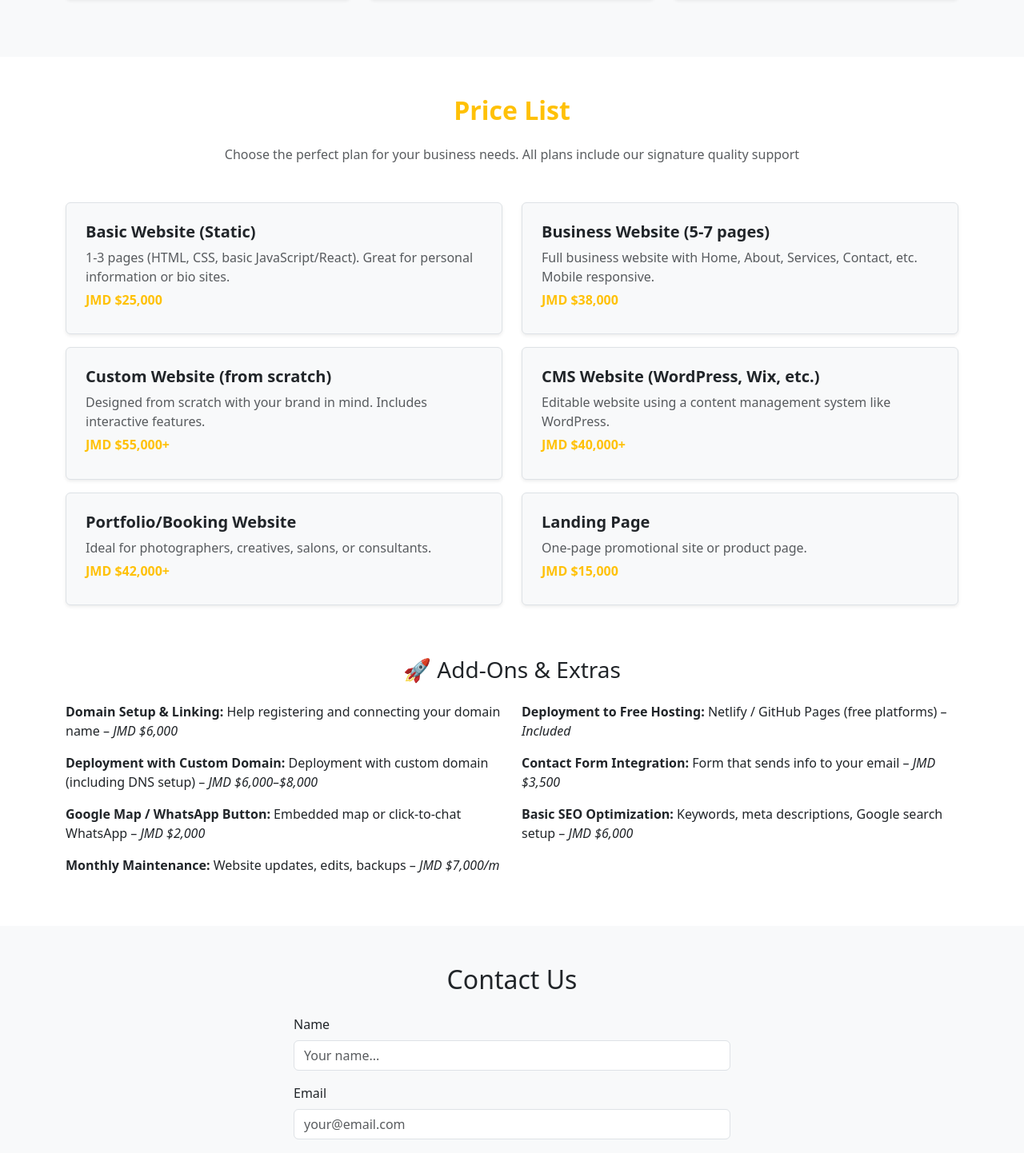
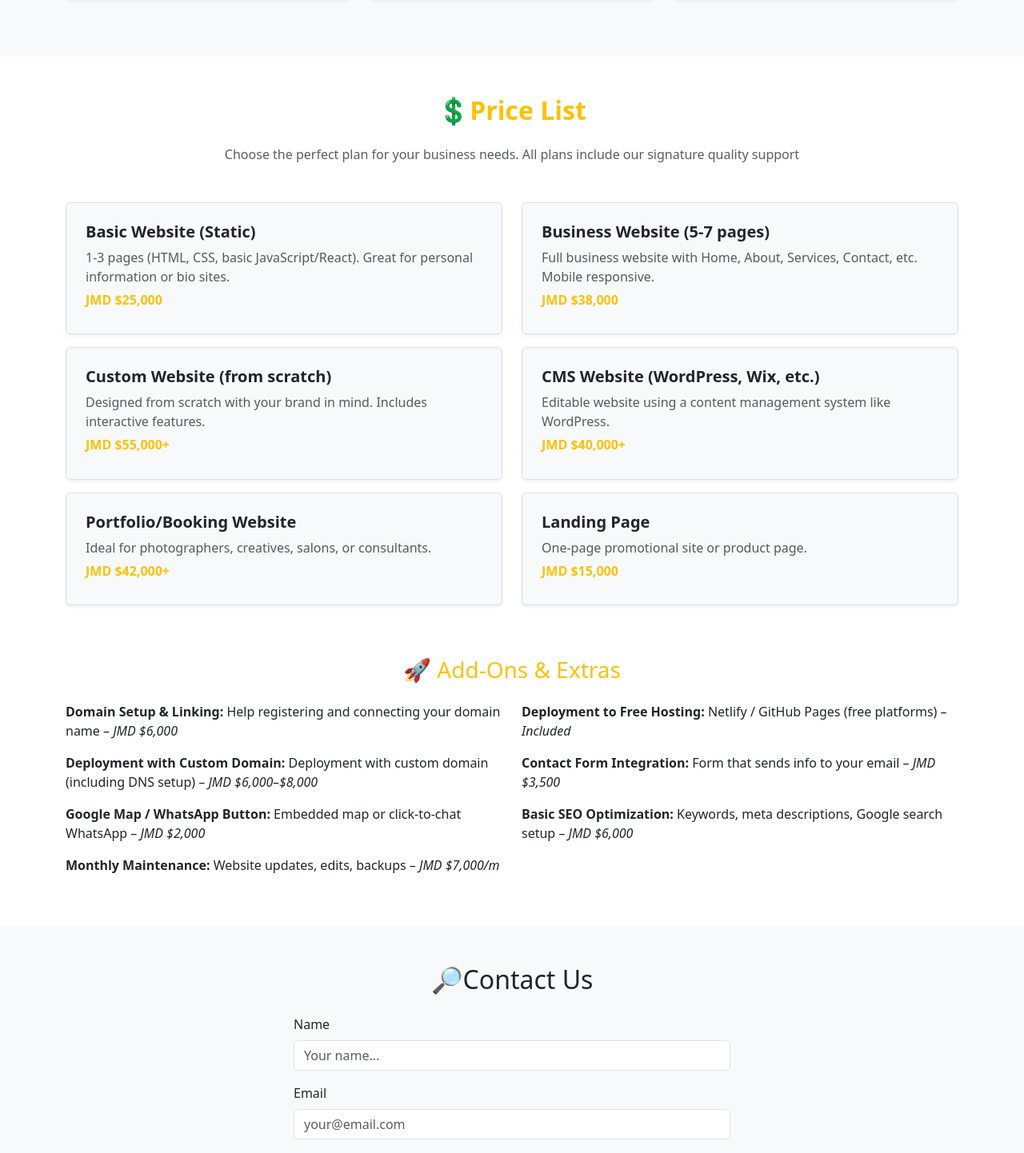
Before and after one commit to JodonyD/business-app, a React (Create React App) app: page / in a window 1280 px wide. Shown: the part 1101-2543 px from the top of the page at 80% size. Built offline with nearby package versions, Linux system fonts and the light colour scheme.

Commit message:
added some emojis

```diff
--- a/src/App.js
+++ b/src/App.js
@@ -185,7 +185,7 @@ const App = () => {
             {/* pricing section */}
             <section className="py-5 bg-white" id="pricing">
                 <div className="container">
-                    <h2 className="text-center mb-4 text-warning fw-bold">Price List</h2>
+                    <h2 className="text-center mb-4 text-warning fw-bold">💲Price List</h2>
                     <p className="text-center text-muted mb-5">Choose the perfect plan for your business needs. All plans include our signature quality support</p>
 
                     <div className="row">
@@ -202,7 +202,7 @@ const App = () => {
 
                     {/* add-on list */}
                     <div className="mt-5">
-                        <h3 className="text-center mb-4">🚀 Add-Ons & Extras</h3>
+                        <h3 className="text-center text-warning mb-4">🚀 Add-Ons & Extras</h3>
                         <div className="row">
                             <div className="col-md-6 mb-3"><strong>Domain Setup & Linking:</strong> Help registering and connecting your domain name – <em>JMD $6,000</em></div>
                             <div className="col-md-6 mb-3"><strong>Deployment to Free Hosting:</strong> Netlify / GitHub Pages (free platforms) – <em>Included</em></div>
@@ -219,7 +219,7 @@ const App = () => {
             {/*contact section */}
             <section className="py-5 bg-light" id="contact">
                 <div className="container">
-                    <h2 className="text-center mb-4">Contact Us</h2>
+                    <h2 className="text-center mb-4">🔎Contact Us</h2>
                     <div className="row justify-content-center">
                         <div className="col-md-6">
                             <form onSubmit={handleSubmit}>
```
